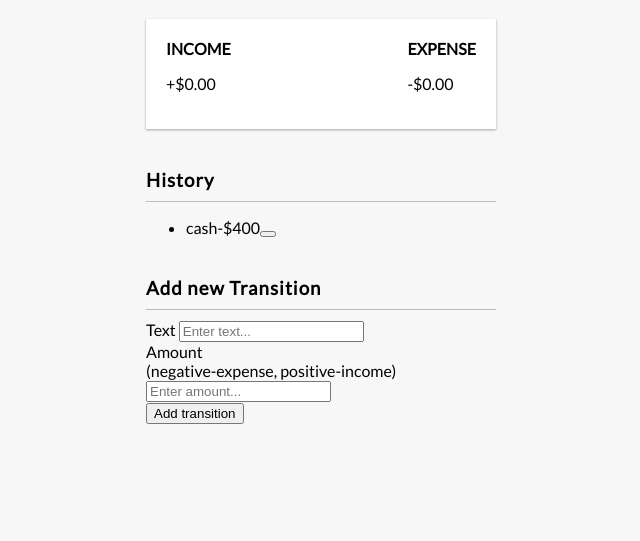
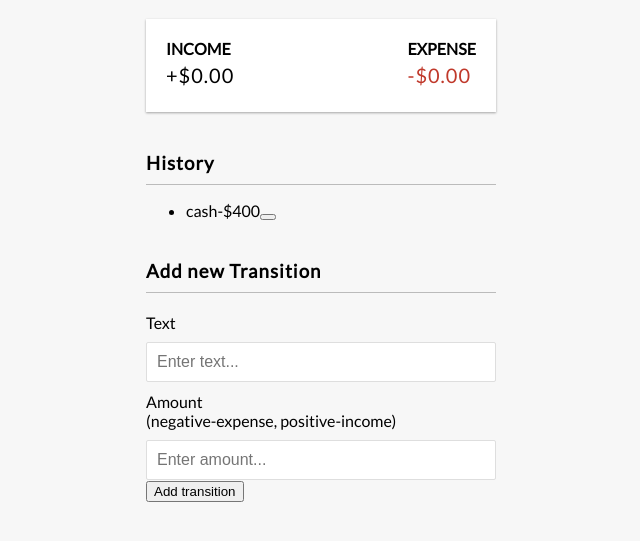
Before and after one commit to DEV-Gitanjali/Expense_Tracker, a plain HTML site: page index.html in a window 1280 px wide. Shown: the part 181-722 px from the top of the page, without its empty margins (319-959 px from the left). Drawn offline with Linux system fonts and the light colour scheme.

Commit message:
this styling for input type & money

```diff
--- a/style.css
+++ b/style.css
@@ -54,3 +54,31 @@ h4{
 .inc-exp-container > div.first-of-type{
     border-right: 1px solid #dedede;
 }
+
+.money{
+    font-size: 20px;
+    letter-spacing: 1px;
+    margin: 5px 0;
+}
+
+.money plus{
+    color: #2ecc71;
+}
+
+.money.minus{
+    color: #c0392b;
+}
+
+label{
+    display: inline-block;
+    margin: 10px 0;
+}
+
+input[type='text'],input[type='number']{
+    border: 1px solid #dedede;
+    border-radius: 2px;
+    display:block ;
+    font-size: 16px;
+    padding: 10px;
+    width: 100%;
+}
```
